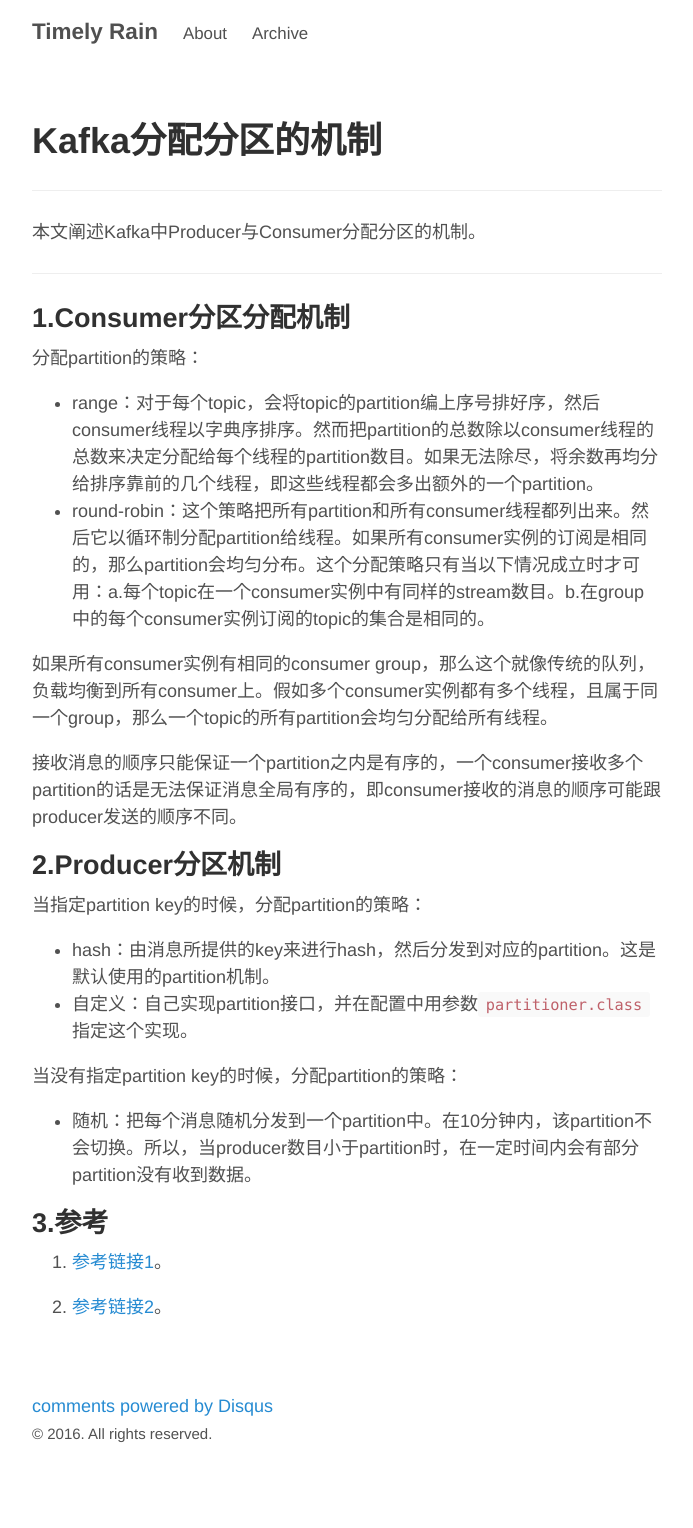
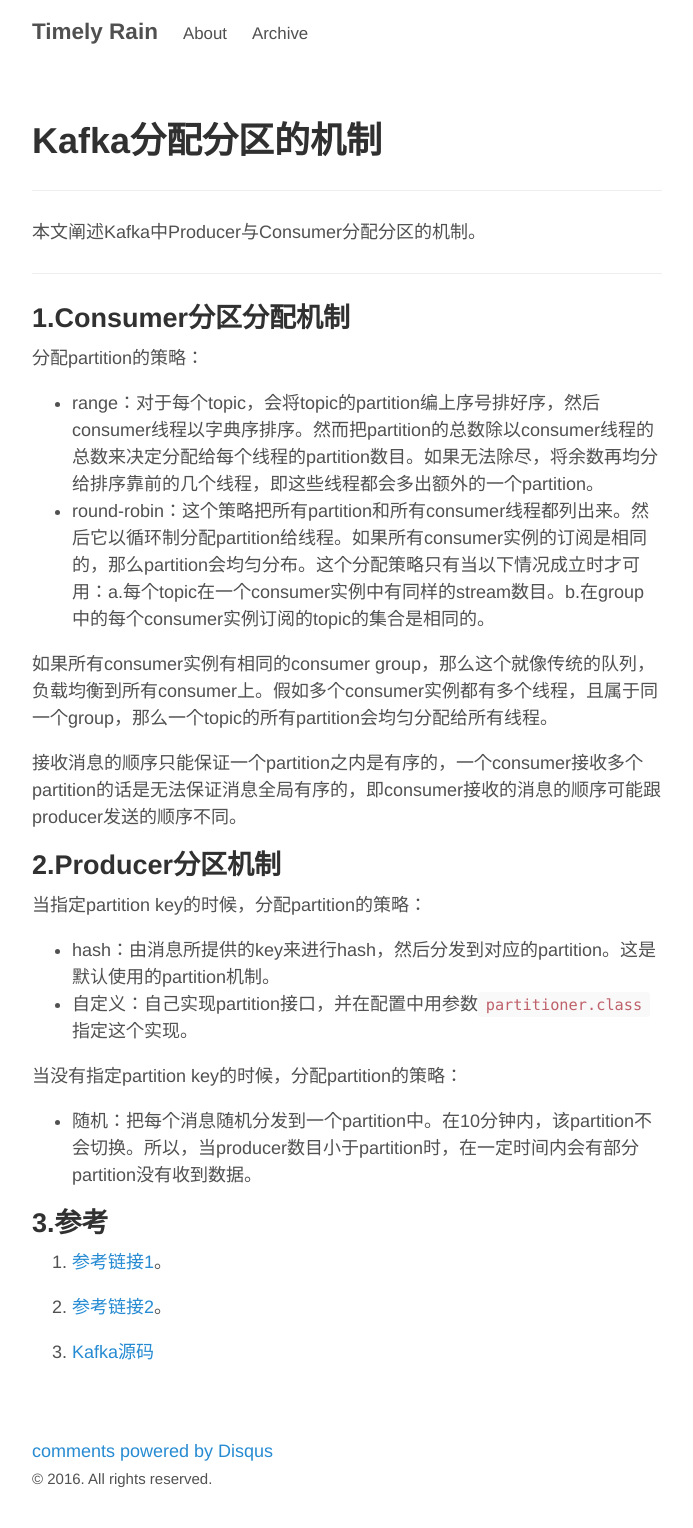
Before and after one commit to lsr1991/lsr1991.github.io, a Jekyll site: the page built from _posts/2015-07-09-kafka-partition-mechanism.md, in a window 1280 px wide. Shown: the whole page, without its empty margins (293-986 px from the left). Built offline with Jekyll 4.4.1, drawn with Linux system fonts in a browser that asks for light colours; Markdown is read by kramdown in place of the engine named in the settings; comment, search, counter and statistics services are not loaded; before the commit the page ends 1483 px from its top, so only the background shows below that.

Commit message:
Update 2015-07-09-kafka-partition-mechanism.md

```diff
--- a/_posts/2015-07-09-kafka-partition-mechanism.md
+++ b/_posts/2015-07-09-kafka-partition-mechanism.md
@@ -38,3 +38,5 @@
 1. [参考链接1](http://my.oschina.net/u/591402/blog/152837)。
 
 2. [参考链接2](https://cwiki.apache.org/confluence/display/KAFKA/FAQ#FAQ-Whyisdatanotevenlydistributedamongpartitionswhenapartitioningkeyisnotspecified?)。
+
+3. [Kafka源码](https://github.com/apache/kafka/blob/0.8.1/core/src/main/scala/kafka/producer/async/DefaultEventHandler.scala)
```
